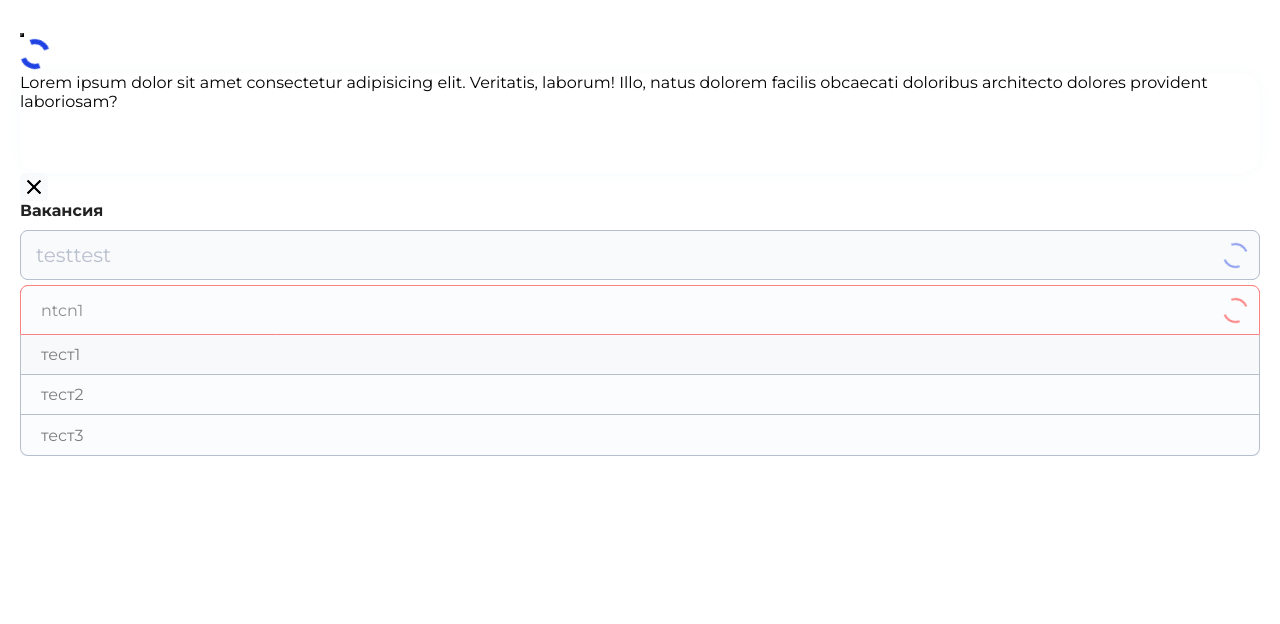
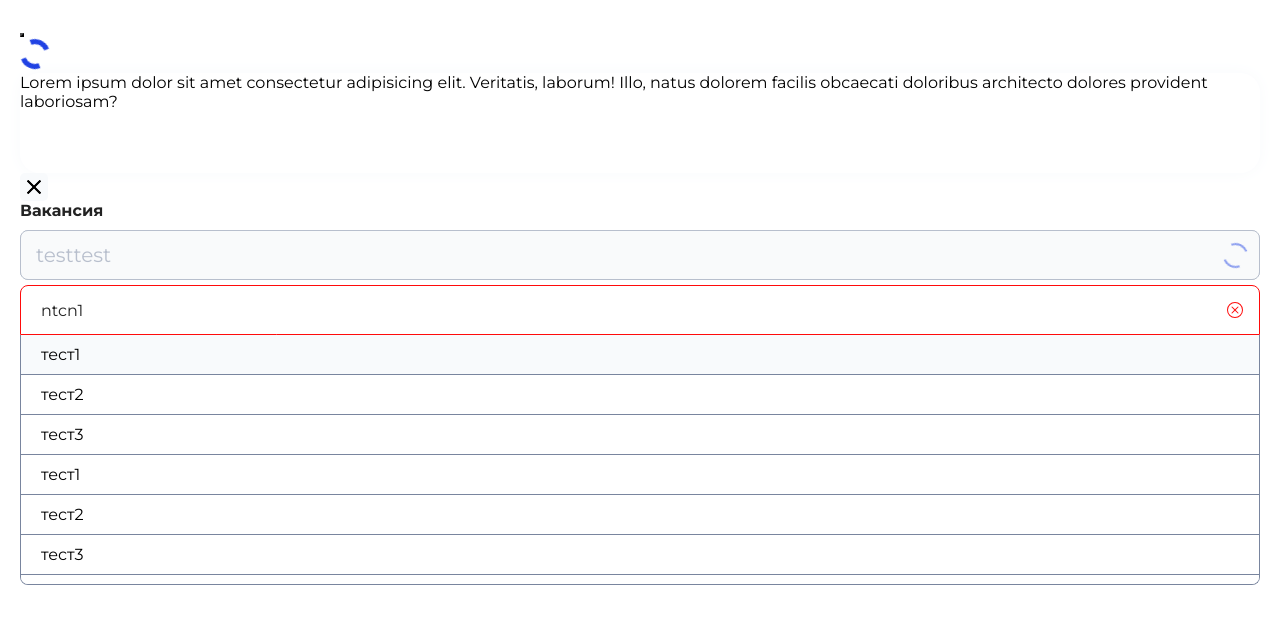
Before and after one commit to rabota06-ru/react-main-app, a React (Vite) app: page / in a window 1280 px wide. Shown: the top 624 px of the page. Built offline with nearby package versions, Linux system fonts and the light colour scheme; what @rtk-query/graphql-request-base-query would draw is missing.

Commit message:
feature-8: добавлена максимальная высота выпадающего списка в компоненте Dropdown

```diff
--- a/src/App.tsx
+++ b/src/App.tsx
@@ -25,13 +25,21 @@ function App() {
       <Dropdown
         isCollapsed
         // isDisabled
-        isLoading
         status={InputStatus.Error}
         bottomText='test'
         items={[
           { id: 1, label: 'тест1' },
           { id: 2, label: 'тест2' },
           { id: 3, label: 'тест3' },
+          { id: 4, label: 'тест1' },
+          { id: 5, label: 'тест2' },
+          { id: 6, label: 'тест3' },
+          { id: 7, label: 'тест1' },
+          { id: 8, label: 'тест2' },
+          { id: 9, label: 'тест3' },
+          { id: 10, label: 'тест1' },
+          { id: 11, label: 'тест2' },
+          { id: 12, label: 'тест3' },
         ]}
         onSelectItem={setSelectedItem}
         selectedItem={selectedItem}
--- a/src/components/dropdown/dropdown.module.scss
+++ b/src/components/dropdown/dropdown.module.scss
@@ -1,4 +1,5 @@
 @import '/src/variables';
+@import '/src/mixins';
 
 .dropdown {
   position: relative;
@@ -33,6 +34,10 @@
   &List {
     position: absolute;
     width: 100%;
+    max-height: 250px;
+    overflow-y: auto;
+    overflow-x: hidden;
+    @include customScrollbar;
     background-color: #fff;
     top: 100%;
     border-bottom-left-radius: $inputBaseWrapperBorderRadius;
@@ -60,6 +65,7 @@
       }
     }
     &_Loading {
+      overflow: hidden;
       &::after {
         position: absolute;
         content: '';
--- /dev/null
+++ b/src/mixins.scss
@@ -0,0 +1,21 @@
+@mixin customScrollbar {
+  /* ===== Scrollbar CSS ===== */
+  /* Firefox */
+  scrollbar-width: auto;
+  scrollbar-color: #928b8b #ffffff;
+
+  /* Chrome, Edge, and Safari */
+  &::-webkit-scrollbar {
+    width: 8px;
+  }
+
+  &::-webkit-scrollbar-track {
+    background: #ffffff;
+  }
+
+  &::-webkit-scrollbar-thumb {
+    background-color: #928b8b;
+    border-radius: 4px;
+    border: 1px solid #ffffff;
+  }
+}
```
